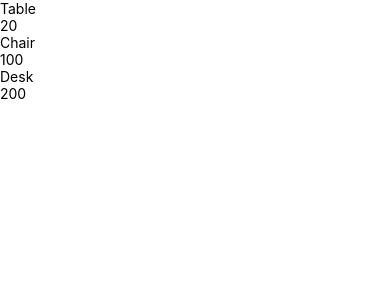
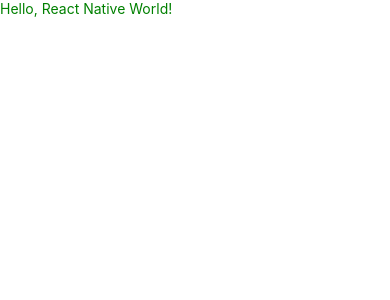
Before and after one commit to nvacheishvili/HWApp, a React Native app: screen / in a window 390 px wide. Shown: the top 300 px of the page. Built offline with nearby package versions, Linux system fonts and the light colour scheme.

Commit message:
simple example of event handling

```diff
--- a/App.js
+++ b/App.js
@@ -1,12 +1,10 @@
 import React from 'react';
-import {SafeAreaView, View} from 'react-native';
-import Item from './components/Item/Item';
+import {SafeAreaView} from 'react-native';
+import MyText from './components/MyText/MyText';
 const App = () => {
   return (
     <SafeAreaView>
-      <Item name={'Table'} price={20} />
-      <Item name={'Chair'} price={100} />
-      <Item name={'Desk'} price={200} />
+      <MyText />
     </SafeAreaView>
   );
 };
--- a/components/MyText/MyText.js
+++ b/components/MyText/MyText.js
@@ -2,8 +2,14 @@
 import {Text} from 'react-native';
 import style from './style';
 const MyText = () => {
+  const handleTextClick = () => {
+    alert('The text has been clicked');
+  };
+
   return (
-    <Text style={[style.text, style.text1, {color: 'green'}]}>
+    <Text
+      style={[style.text, style.text1, {color: 'green'}]}
+      onPress={() => handleTextClick()}>
       Hello, React Native World!
     </Text>
   );
```
